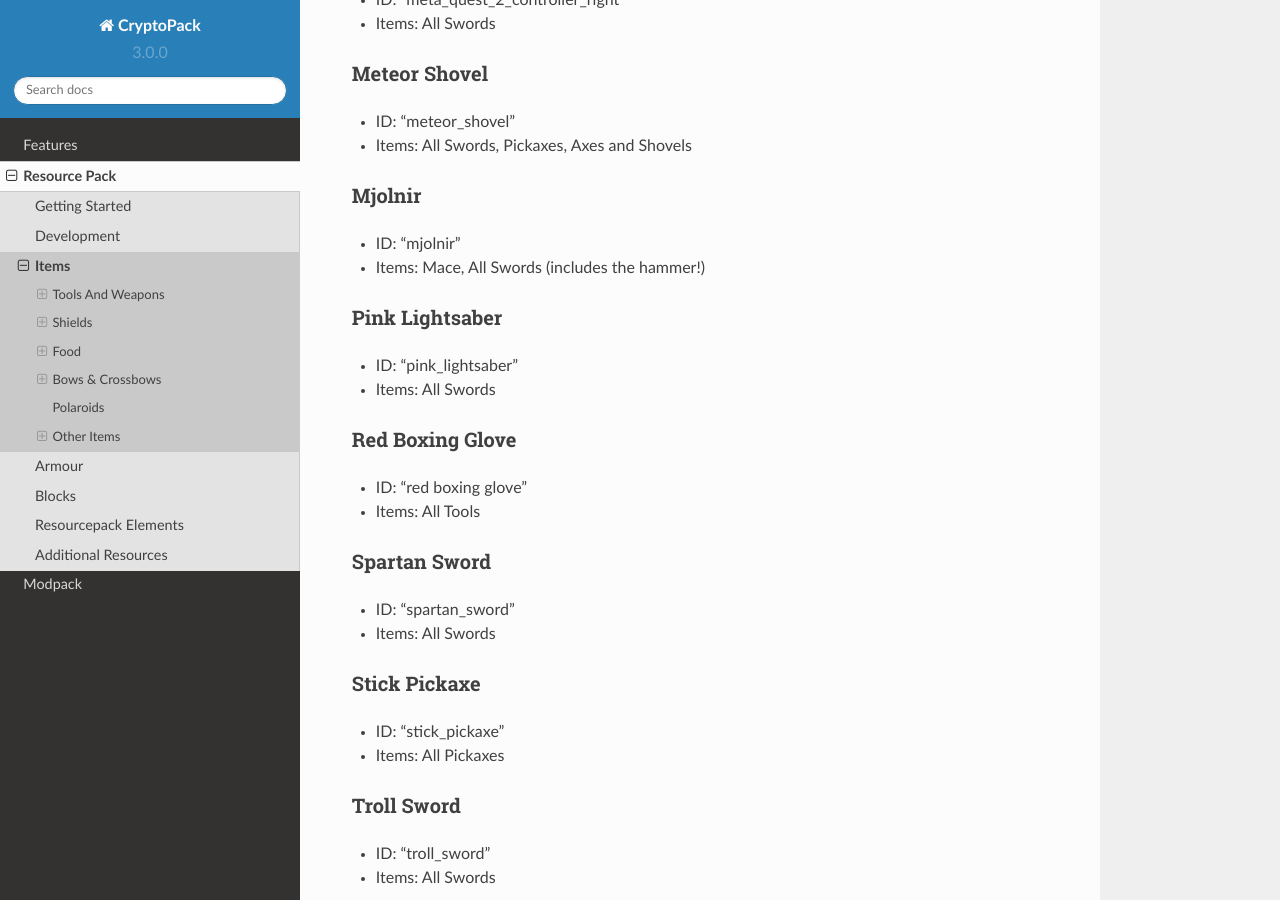
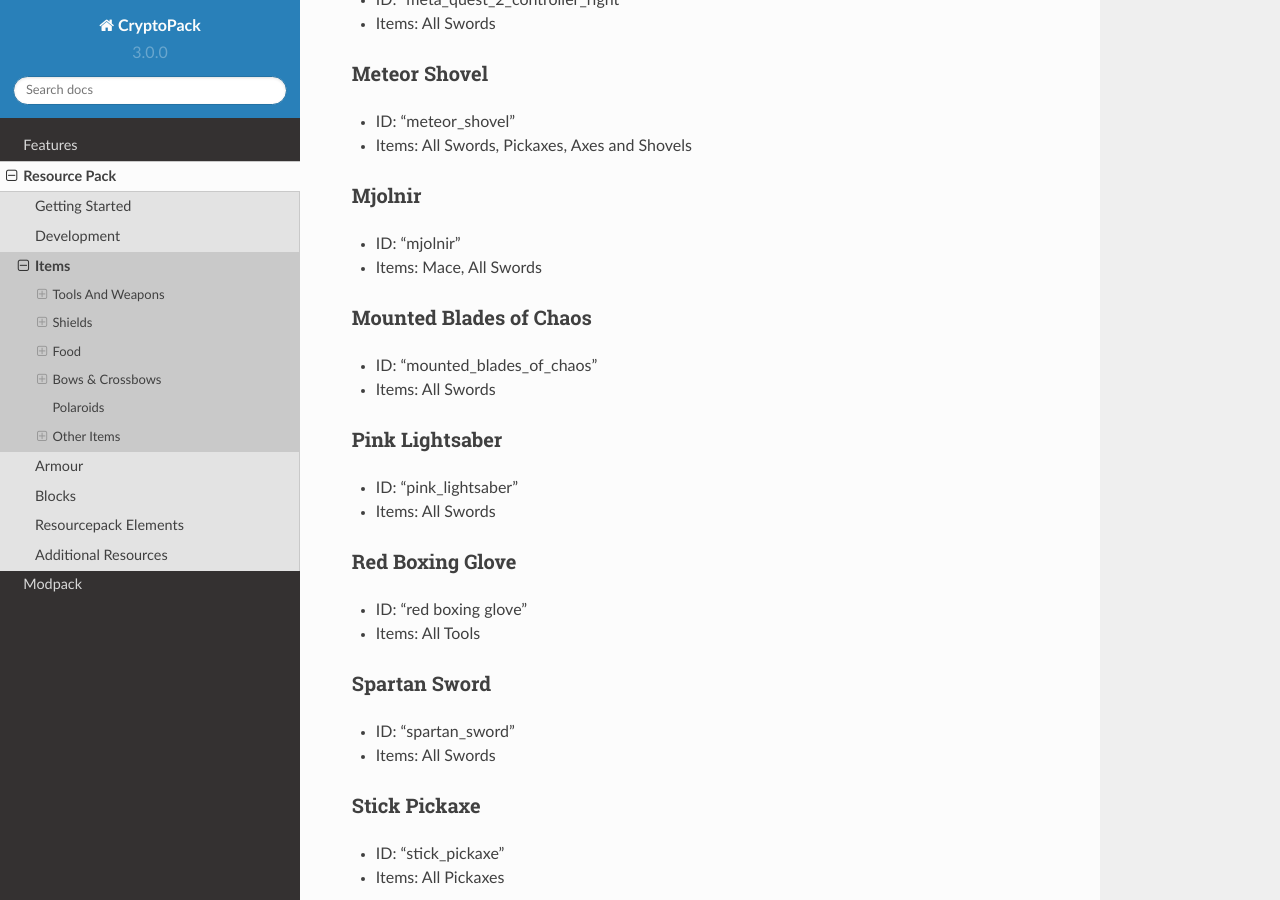
Before and after one commit to Shwabbaa/cryptopack-docs, a Sphinx documentation site: the page built from docs/source/resourcepack/items.rst, in a window 1280 px wide and 900 px high, scrolled down 2960 px. Built offline with Sphinx 7.4.7 and the Read the Docs theme 2.0.0, drawn with Linux system fonts in a browser that asks for light colours; pages that are not in the unit, such as notebooks, are missing from menus; some of the changed text lies outside the part shown.

Commit message:
Update items.rst

```diff
--- a/docs/source/resourcepack/items.rst
+++ b/docs/source/resourcepack/items.rst
@@ -126,7 +126,12 @@ Meteor Shovel
 Mjolnir
 ------------------
 * ID: "mjolnir"
-* Items: Mace, All Swords (includes the hammer!)
+* Items: Mace, All Swords
+
+Mounted Blades of Chaos
+------------------
+* ID: "mounted_blades_of_chaos"
+* Items: All Swords
 
 Pink Lightsaber
 ------------------
@@ -227,6 +232,11 @@ KFC
 * ID: "kfc"
 * Items: Main Food Items
 
+Tek Knight's Cale
+------------------
+* ID: "tek_knights_cake"
+* Items: Main Food Items, Cake
+
 Vegemite
 ------------------
 * ID: "vegemite"
```
